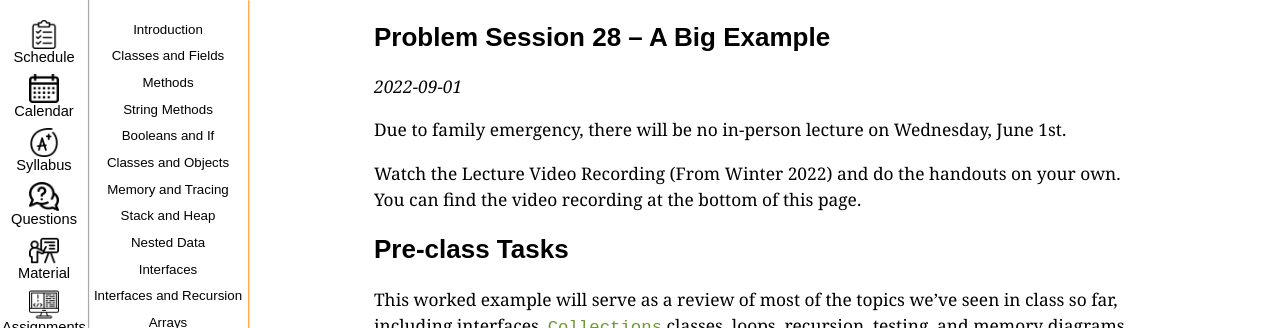
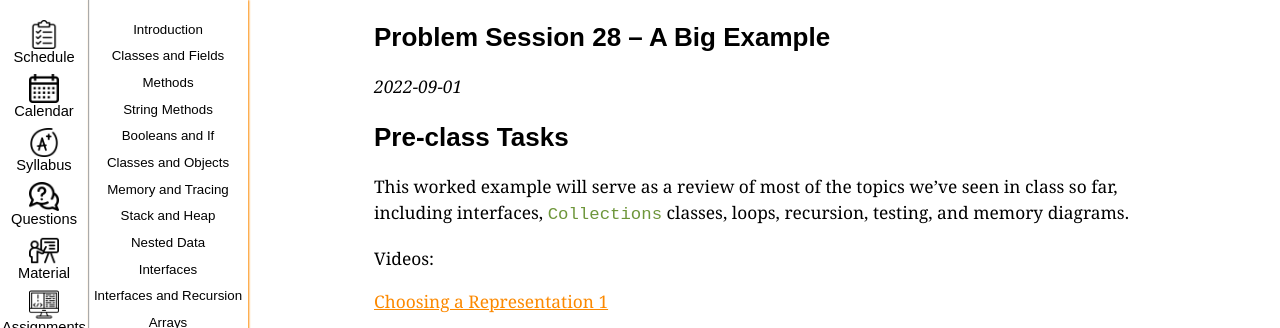
Before and after one commit to ucsd-cse11-su222/ucsd-cse11-su222.github.io, a Jekyll site: the page built from _lectures/lecture28.md, in a window 1280 px wide and 900 px high, cut to the strip 0-328 px from the top of the window. Built offline with Jekyll 4.4.1, drawn with Linux system fonts in a browser that asks for light colours.

Commit message:
Update lecture28.md

```diff
--- a/_lectures/lecture28.md
+++ b/_lectures/lecture28.md
@@ -25,10 +25,6 @@ worksheets:
 ## Problem Session {{ page.index }} – {{ page.name }}
 
 _{{ page.released-on }}_
-
-Due to family emergency, there will be no in-person lecture on Wednesday, June 1st.
-
-Watch the Lecture Video Recording (From Winter 2022) and do the handouts on your own. You can find the video recording at the bottom of this page.
 
 ## Pre-class Tasks
 
```
